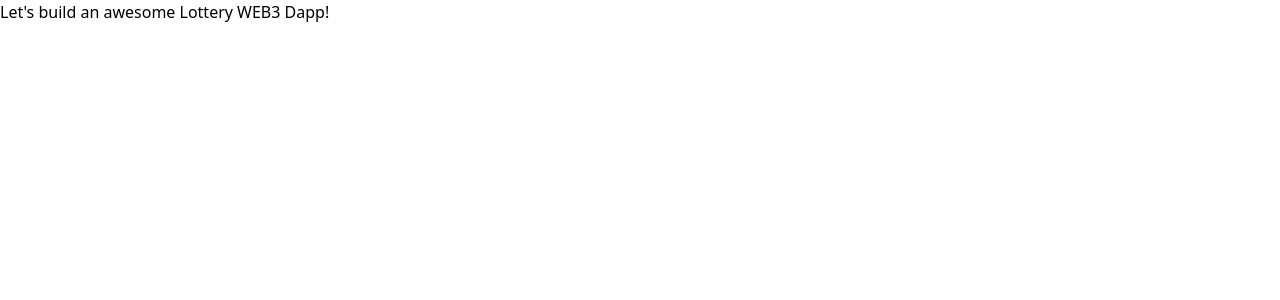
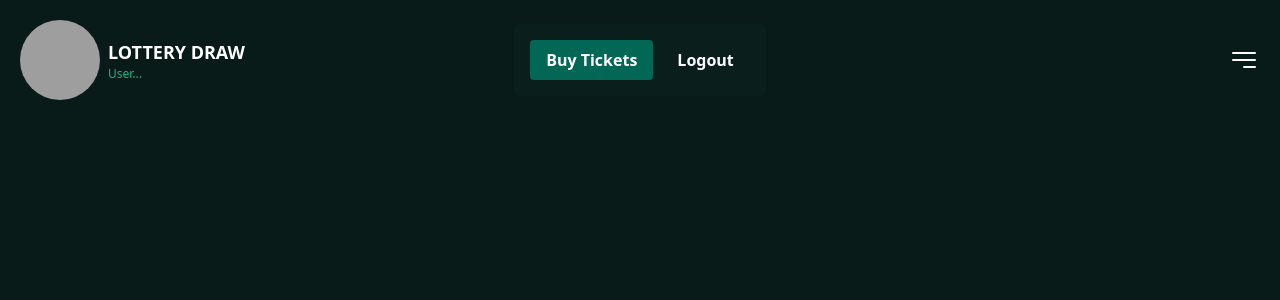
Before and after one commit to prathameshjchavan/lottery-dapp, a Next.js app: page / in a window 1280 px wide. Shown: the top 300 px of the page. Built offline with nearby package versions, Linux system fonts and the light colour scheme; grey boxes are pictures that could not be loaded.

Commit message:
building header

```diff
--- /dev/null
+++ b/components/Header.tsx
@@ -0,0 +1,42 @@
+import Image from "next/image";
+import NavButton from "./NavButton";
+import { Bars3BottomRightIcon } from "@heroicons/react/24/solid";
+
+const Header = () => {
+	return (
+		<header className="grid grid-cols-2 md:grid-cols-3 lg:grid-cols-4 xl:grid-cols-5 items-center p-5">
+			{/* Left Side */}
+			<div className="flex items-center space-x-2">
+				<Image
+					src="https://i.imgur.com/4h7mAu7.png"
+					width={800}
+					height={800}
+					alt="profile"
+					className="h-20 w-20 rounded-full"
+				/>
+				<div>
+					<h1 className="text-lg text-white font-bold">LOTTERY DRAW</h1>
+					<p className="text-xs text-emerald-500 truncate">User...</p>
+				</div>
+			</div>
+
+			{/* Center */}
+			<div className="hidden md:inline-flex items-center justify-center lg:col-span-2 xl:col-span-3">
+				<div className="bg-[#0A1F1C] flex items-center space-x-2 p-4 rounded-md">
+					<NavButton isActive={true} title="Buy Tickets" />
+					<NavButton title="Logout" />
+				</div>
+			</div>
+
+			{/* Right Side */}
+			<div className="flex flex-col ml-auto">
+				<Bars3BottomRightIcon className="h-8 w-8 text-white mx-auto cursor-pointer" />
+				<span className="md:hidden">
+					<NavButton title="Logout" />
+				</span>
+			</div>
+		</header>
+	);
+};
+
+export default Header;
--- /dev/null
+++ b/components/NavButton.tsx
@@ -0,0 +1,18 @@
+type Props = {
+	title: string;
+	isActive?: boolean;
+};
+
+const NavButton = ({ title, isActive }: Props) => {
+	return (
+		<button
+			className={`${
+				isActive ? "bg-[#036756]" : ""
+			} hover:bg-[#036756] text-white py-2 px-4 rounded font-bold`}
+		>
+			{title}
+		</button>
+	);
+};
+
+export default NavButton;
--- a/next.config.js
+++ b/next.config.js
@@ -1,6 +1,9 @@
 /** @type {import('next').NextConfig} */
 const nextConfig = {
-  reactStrictMode: true,
-}
+	reactStrictMode: true,
+	images: {
+		domains: ["i.imgur.com"],
+	},
+};
 
-module.exports = nextConfig
+module.exports = nextConfig;
--- a/package.json
+++ b/package.json
@@ -9,6 +9,7 @@
     "lint": "next lint"
   },
   "dependencies": {
+    "@heroicons/react": "^2.0.18",
     "@types/node": "20.4.5",
     "@types/react": "18.2.16",
     "@types/react-dom": "18.2.7",
--- a/pages/index.tsx
+++ b/pages/index.tsx
@@ -1,13 +1,14 @@
+import Header from "@/components/Header";
 import Head from "next/head";
 
 export default function Home() {
 	return (
-		<div>
+		<div className="bg-[#091B18] min-h-screen flex flex-col">
 			<Head>
 				<title>Lottery App</title>
 			</Head>
 			<main>
-				<h1>Let's build an awesome Lottery WEB3 Dapp!</h1>
+				<Header />
 			</main>
 		</div>
 	);
```
Also changed, not shown: 1 other file (tests, documents, lock files or other folders).
